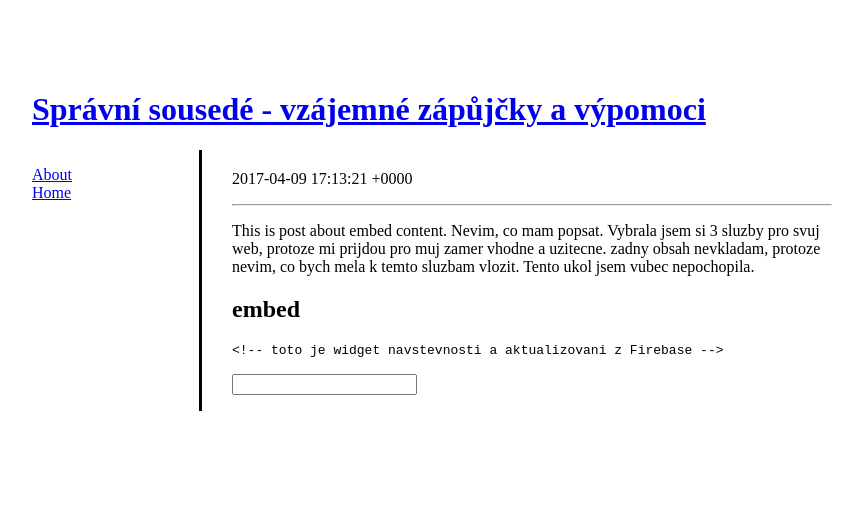
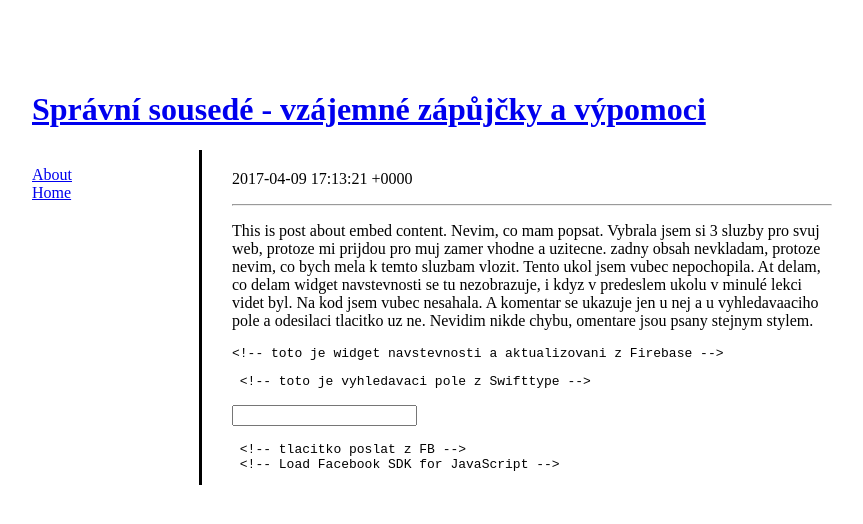
Before and after one commit to Paolahob/learn-jekyll, a Jekyll site: the page built from _posts/2017-04-08-embed.md, in a window 1280 px wide. Shown: the top 524 px of the page, without its empty margins (208-1071 px from the left). Built offline with Jekyll 4.4.1, drawn with Linux system fonts in a browser that asks for light colours; our own code applies the rules of GitHub Pages for plain Markdown files; a script that is not in the unit is left out.

Commit message:
a do aleluja

```diff
--- a/_posts/2017-04-08-embed.md
+++ b/_posts/2017-04-08-embed.md
@@ -10,22 +10,19 @@ tags: 	embed
 This is post about embed content.
 Nevim, co mam popsat. Vybrala jsem si 3 sluzby pro svuj web, protoze mi prijdou pro muj zamer vhodne a uzitecne.
 zadny obsah nevkladam, protoze nevim, co bych mela k temto sluzbam vlozit. Tento ukol jsem vubec nepochopila.
-
-
-## embed
+At delam, co delam widget navstevnosti se tu nezobrazuje, i kdyz v predeslem ukolu v minulé lekci videt byl. Na kod jsem vubec nesahala. A komentar se ukazuje jen u nej a u vyhledavaaciho pole a odesilaci tlacitko uz ne. Nevidim nikde chybu, omentare jsou psany stejnym stylem.
 
 
     <!-- toto je widget navstevnosti a aktualizovani z Firebase -->
 
   <script type="text/javascript" src="https://c.hitchhq.net/-/js/widget.js" api="firebase" theme="blue"></script>
 
-  <!-- toto je vyhledavaci pole z Swifttype -->
+     <!-- toto je vyhledavaci pole z Swifttype -->
 
   <input type="text" class="st-default-search-input">
 
-  <!-- tlacitko poslat z FB -->
-
-  <!-- Load Facebook SDK for JavaScript -->
+     <!-- tlacitko poslat z FB -->
+     <!-- Load Facebook SDK for JavaScript -->
 
   <div id="fb-root"></div>
   <script>(function(d, s, id) {
```
